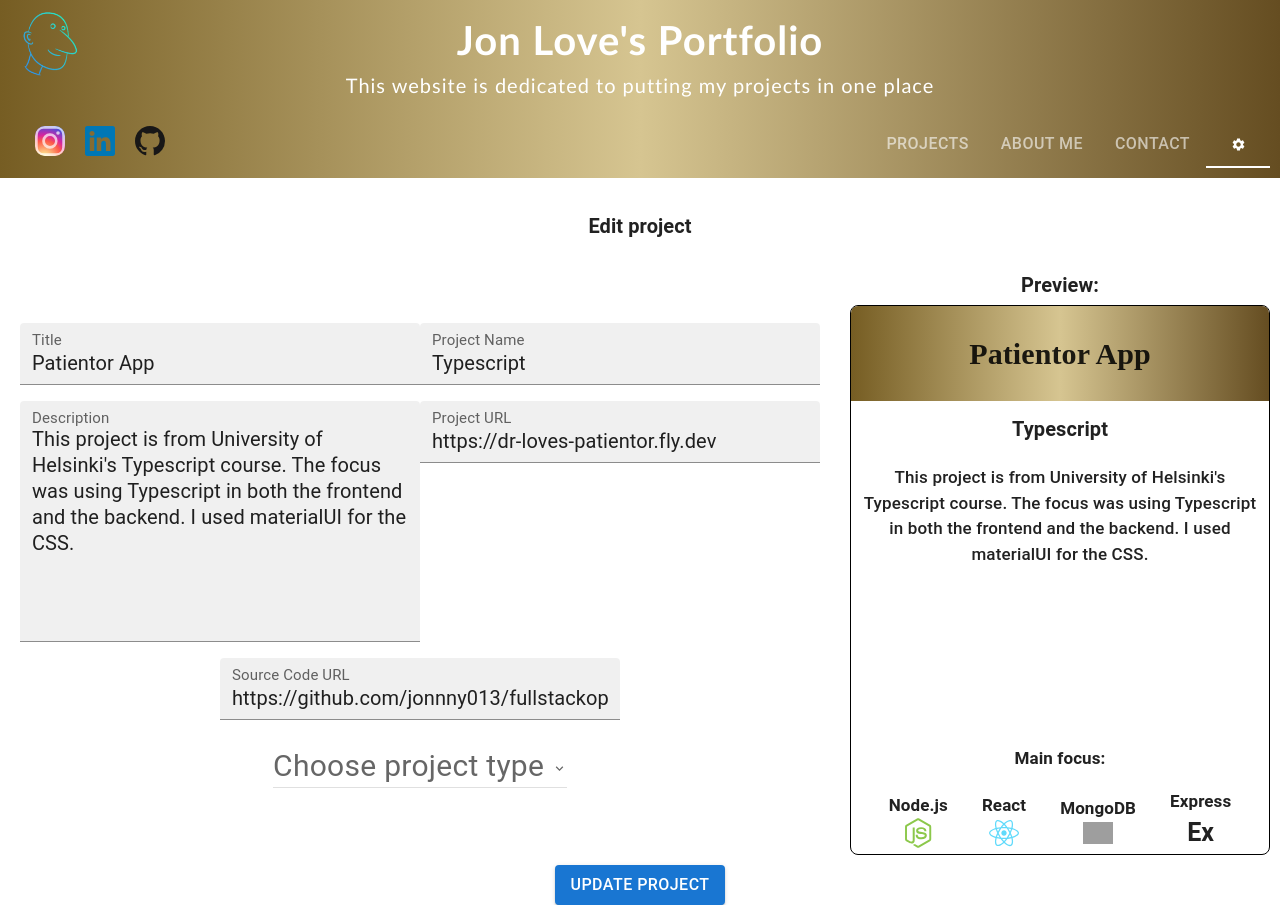
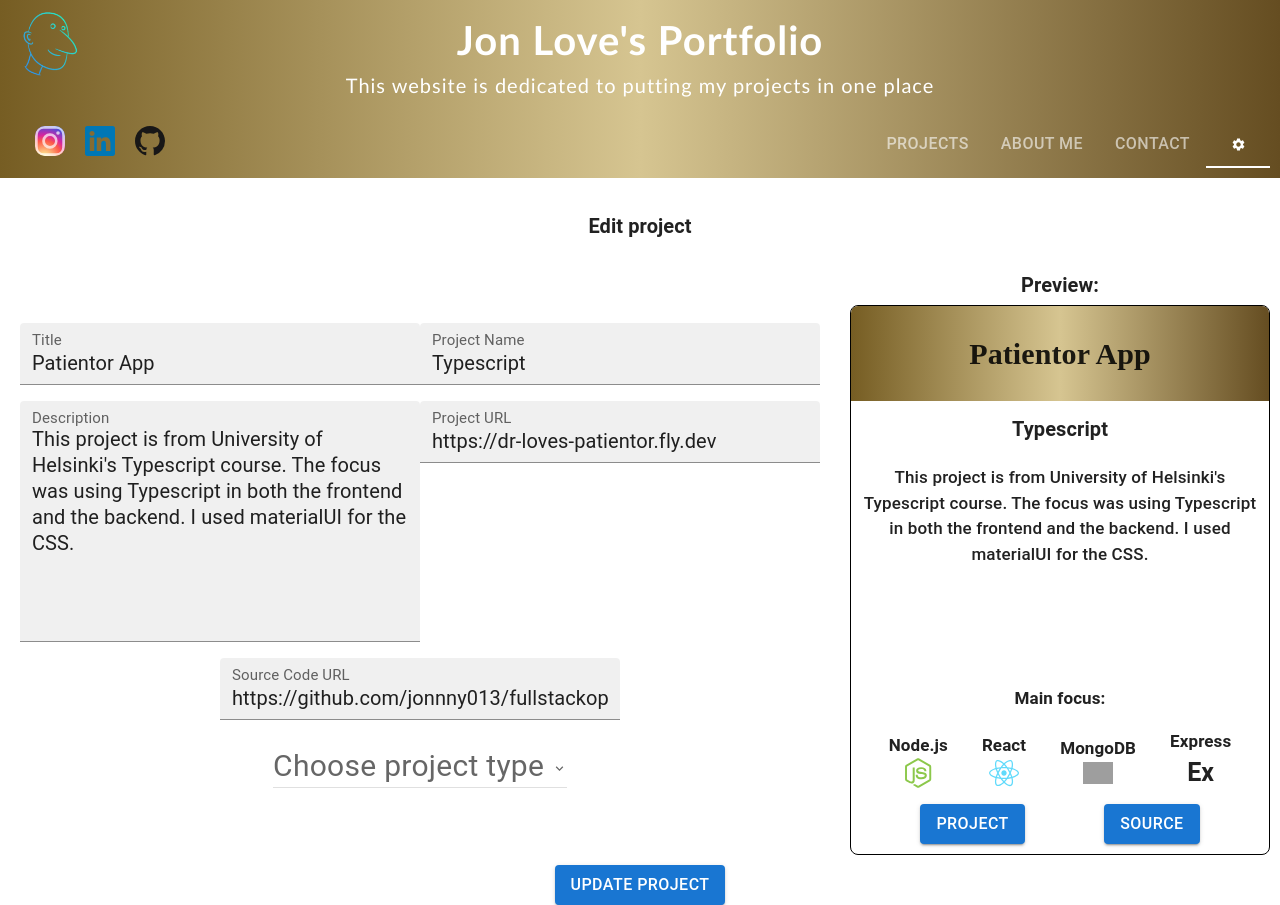
Before and after one commit to jonnny013/portfolio, a React (Vite) app: page /editContent/1 in a window 1280 px wide. Built offline with nearby package versions, Linux system fonts and the light colour scheme; grey boxes are pictures that could not be loaded.

Commit message:
add links to sample projects

```diff
--- a/src/components/Admin/handleProjects/addProject/SampleProject.tsx
+++ b/src/components/Admin/handleProjects/addProject/SampleProject.tsx
@@ -3,6 +3,7 @@ import { renderIcon } from '../../../Projects/Icons'
 import { Typography } from '@mui/material'
 import Error from '../../../Error'
 import type { ProjectWithoutID } from '../../../../types'
+import ProjectLinks from '../../../Projects/ProjectLinks'
 
 const SampleProject = () => {
   const formik = useFormikContext()
@@ -37,6 +38,7 @@ const SampleProject = () => {
               ([skill, value], index) => value && renderIcon(skill, index)
             )}
           </div>
+          <ProjectLinks projectURL={project.website} sourceURL={project.sourceCode} />
         </div>
       </div>
     </div>
--- a/src/components/Admin/handleProjects/deleteProject/SampleProject.tsx
+++ b/src/components/Admin/handleProjects/deleteProject/SampleProject.tsx
@@ -2,6 +2,7 @@ import { renderIcon } from '../../../Projects/Icons'
 import { Typography } from '@mui/material'
 import Error from '../../../Error'
 import type { Project } from '../../../../types'
+import ProjectLinks from '../../../Projects/ProjectLinks'
 
 const SampleProject = ({project}: {project: Project} ) => {
 
@@ -32,6 +33,7 @@ const SampleProject = ({project}: {project: Project} ) => {
               ([skill, value], index) => value && renderIcon(skill, index)
             )}
           </div>
+          <ProjectLinks projectURL={project.website} sourceURL={project.sourceCode} />
         </div>
       </div>
     </div>
```
